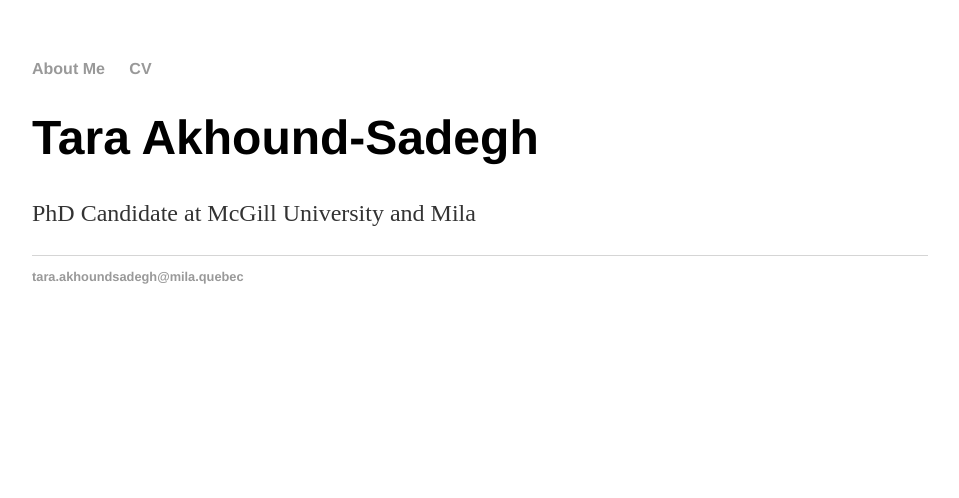
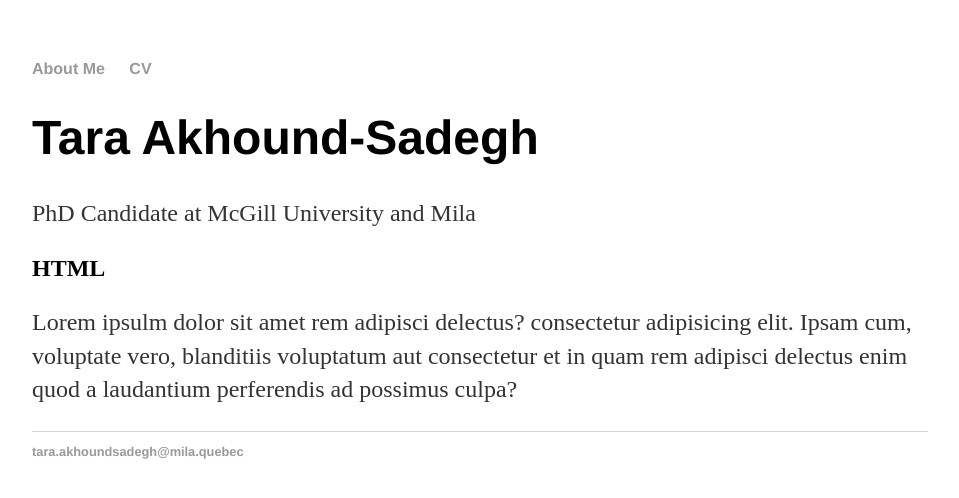
Before and after one commit to taraak/taraak.github.io, a plain HTML site: page index.html in a window 1280 px wide. Shown: the whole page, without its empty margins (160-1119 px from the left). Drawn offline with Linux system fonts and the light colour scheme.

Commit message:
Update index.html

```diff
--- a/index.html
+++ b/index.html
@@ -8,7 +8,7 @@
    <nav>
      <div class=”container”>
       <ul>
-       <li><a id='about' href="./about.html">About Me</a></li>
+       <li><a id='about' href="#about">About Me</a></li>
        <li><a id='cv' href="./cv.html">CV</a></li>
       </ul>
      </div>
@@ -20,6 +20,15 @@
        <p>PhD Candidate at McGill University and Mila</a></p>
      </div>
    </div>
+
+   <div id='about' class="container">
+    <h2>HTML</h2>
+    <p>
+     Lorem ipsulm dolor sit amet rem adipisci delectus? consectetur adipisicing elit. Ipsam cum,
+     voluptate vero, blanditiis voluptatum aut consectetur et in quam rem adipisci delectus enim quod a laudantium perferendis ad possimus culpa?
+    </p>
+   </div>
+
    <footer>
    <ul>
      <li><a href=”mailto:tara.akhoundsadegh@mila.quebec”>tara.akhoundsadegh@mila.quebec</a></li>
```
